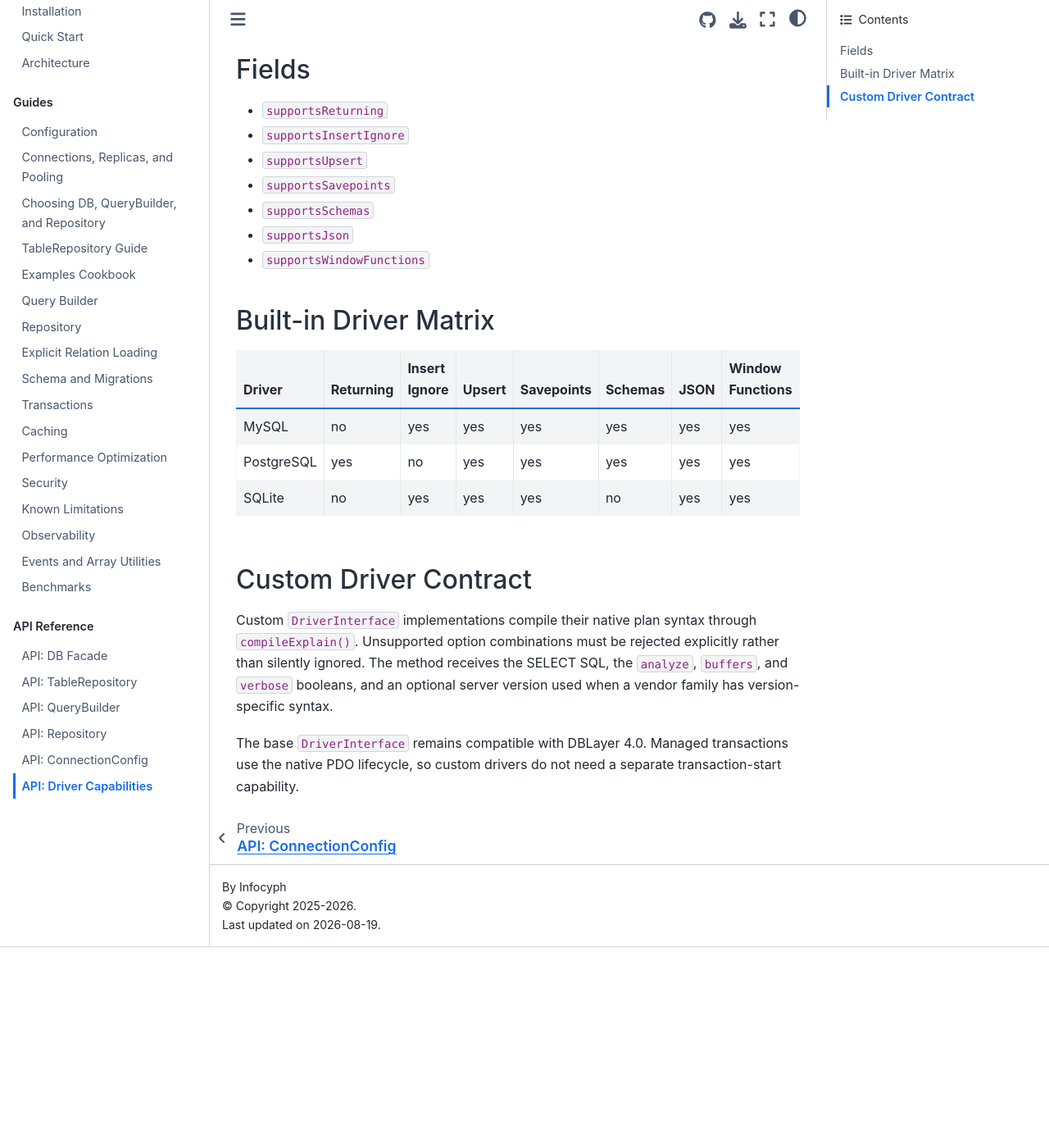
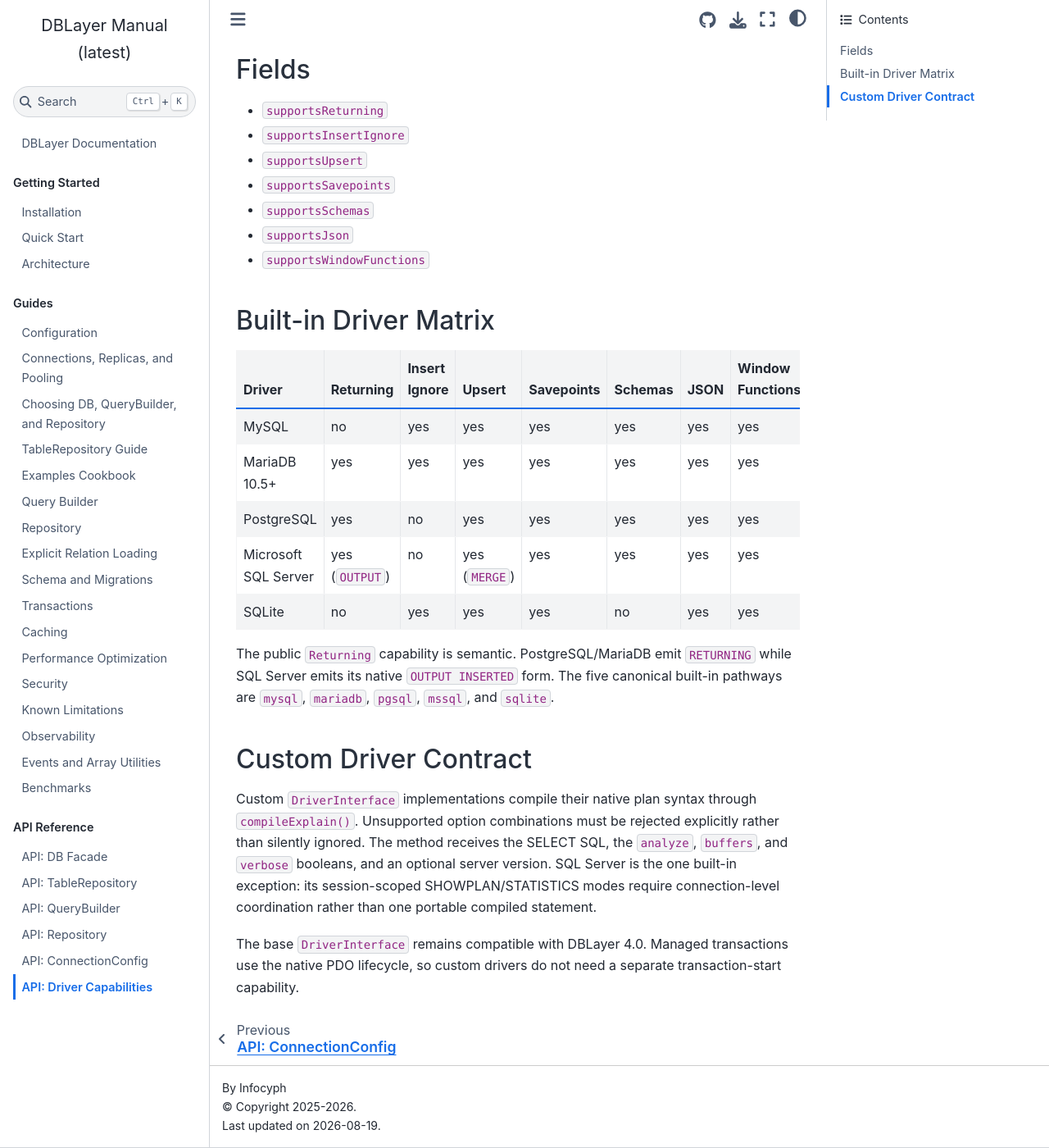
Before and after one commit to infocyph/DBLayer, a Sphinx documentation site: the page built from docs/api-driver-capabilities.rst, in a window 1280 px wide and 1400 px high, scrolled down 324 px. Shown: the whole window at 82% size. Built offline with Sphinx 7.4.7 and the Sphinx Book theme 1.1.4, drawn with Linux system fonts in a browser that asks for light colours; before the commit the page ends 1479 px from its top, so only the background shows below that.

Commit message:
Document five driver capabilities

```diff
--- a/docs/api-driver-capabilities.rst
+++ b/docs/api-driver-capabilities.rst
@@ -45,10 +45,26 @@ Built-in Driver Matrix
      - yes
      - yes
      - yes
+   * - MariaDB 10.5+
+     - yes
+     - yes
+     - yes
+     - yes
+     - yes
+     - yes
+     - yes
    * - PostgreSQL
      - yes
      - no
      - yes
+     - yes
+     - yes
+     - yes
+     - yes
+   * - Microsoft SQL Server
+     - yes (``OUTPUT``)
+     - no
+     - yes (``MERGE``)
      - yes
      - yes
      - yes
@@ -62,14 +78,21 @@ Built-in Driver Matrix
      - yes
      - yes
 
+The public ``Returning`` capability is semantic. PostgreSQL/MariaDB emit
+``RETURNING`` while SQL Server emits its native ``OUTPUT INSERTED`` form. The
+five canonical built-in pathways are ``mysql``, ``mariadb``, ``pgsql``,
+``mssql``, and ``sqlite``.
+
 Custom Driver Contract
 ----------------------
 
 Custom ``DriverInterface`` implementations compile their native plan syntax
 through ``compileExplain()``. Unsupported option combinations must be rejected
-explicitly rather than silently ignored. The method receives the SELECT SQL,
-the ``analyze``, ``buffers``, and ``verbose`` booleans, and an optional server
-version used when a vendor family has version-specific syntax.
+explicitly rather than silently ignored. The method receives the SELECT SQL, the
+``analyze``, ``buffers``, and ``verbose`` booleans, and an optional server
+version. SQL Server is the one built-in exception: its session-scoped
+SHOWPLAN/STATISTICS modes require connection-level coordination rather than one
+portable compiled statement.
 
 The base ``DriverInterface`` remains compatible with DBLayer 4.0. Managed
 transactions use the native PDO lifecycle, so custom drivers do not need a
```
